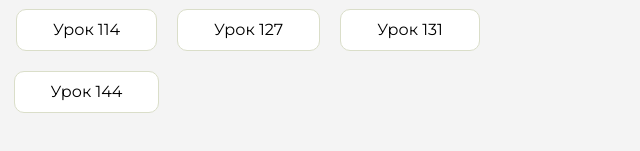
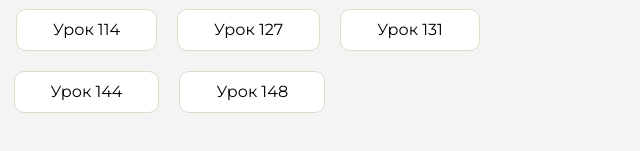
Before and after one commit to nikchirkov/homework, a plain HTML site: page index.html in a window 1280 px wide. Shown: the part 415-566 px from the top of the page, 606-1246 px from the left. Drawn offline with Linux system fonts and the light colour scheme.

Commit message:
Update index.html

```diff
--- a/index.html
+++ b/index.html
@@ -149,6 +149,9 @@
                     <li class="content__list-item">
                         <a href="wake-bake-4/index.html">Урок 144</a>
                     </li>
+                    <li class="content__list-item">
+                        <a href="wake-bake-5/index.html">Урок 148</a>
+                    </li>
                 </ul>
             </div>
             <div class="content__block hidden" id="diplomBlock">
```
